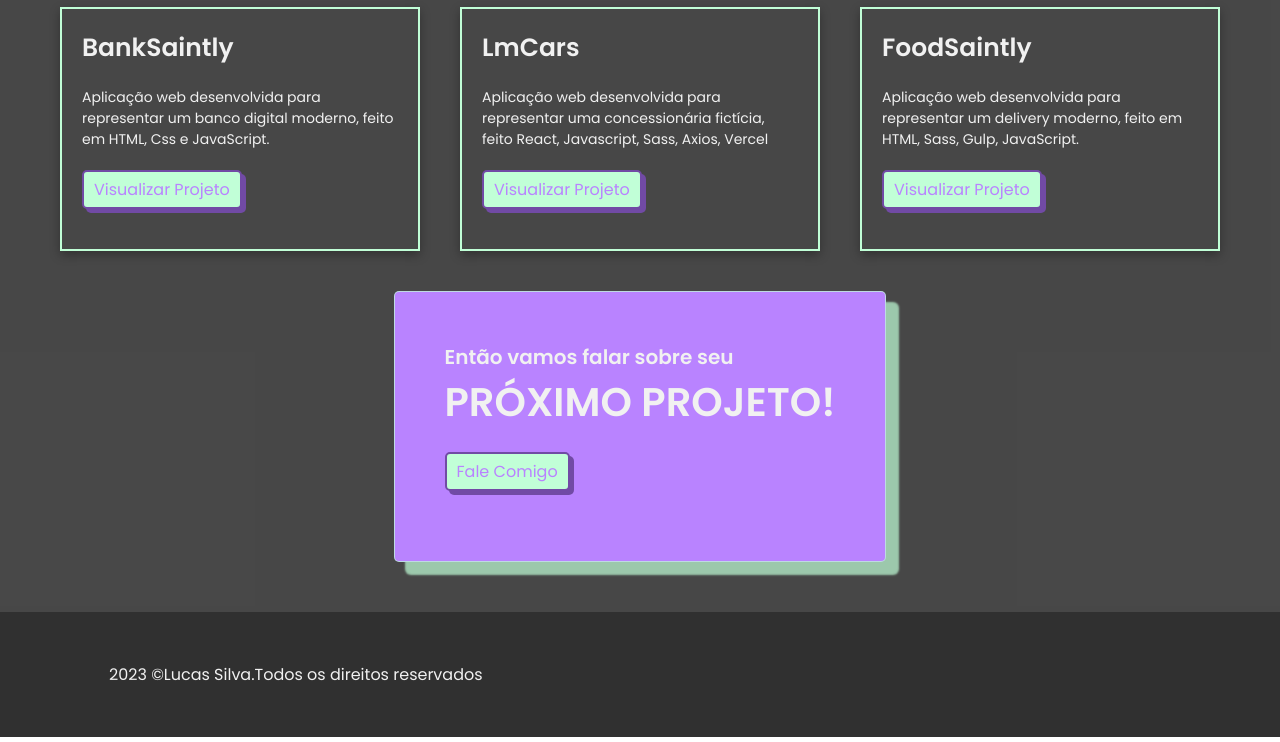
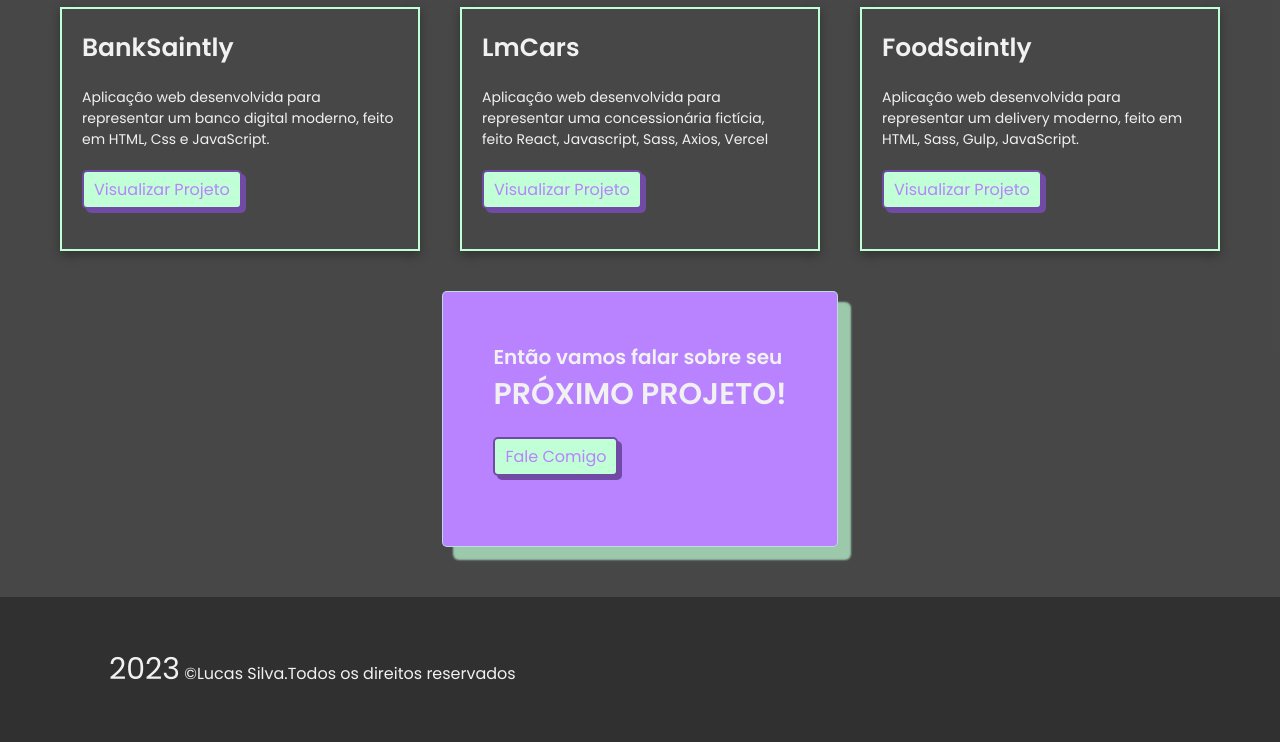
Before and after one commit to Lucassocorrosilva7/Portfolio, a website: page index.html in a window 1280 px wide. Shown: the part 2443-3185 px from the top of the page. Drawn offline with Linux system fonts and the light colour scheme.

Commit message:
add novos estilos

```diff
--- a/src/scss/base/_typography.scss
+++ b/src/scss/base/_typography.scss
@@ -28,3 +28,10 @@ p {
     font-size: 1.6rem;
   }
 }
+
+span {
+  font-size: 2em;
+  @media screen and (min-width: v.$tablet) {
+    font-size: 3rem;
+  }
+}
--- a/src/scss/layout/_navigation.scss
+++ b/src/scss/layout/_navigation.scss
@@ -36,6 +36,7 @@
       font-size: 1.6rem;
       color: v.$color-white;
       transition: all ease 300ms;
+      cursor: pointer;
 
       &:hover {
         border-bottom: 1px solid v.$color-secondary;
--- a/src/scss/layout/_projects.scss
+++ b/src/scss/layout/_projects.scss
@@ -80,7 +80,6 @@
 
       span {
         display: block;
-        font-size: 4rem;
         text-transform: uppercase;
       }
     }
```
Also changed, not shown: public/build/css/app.css.
